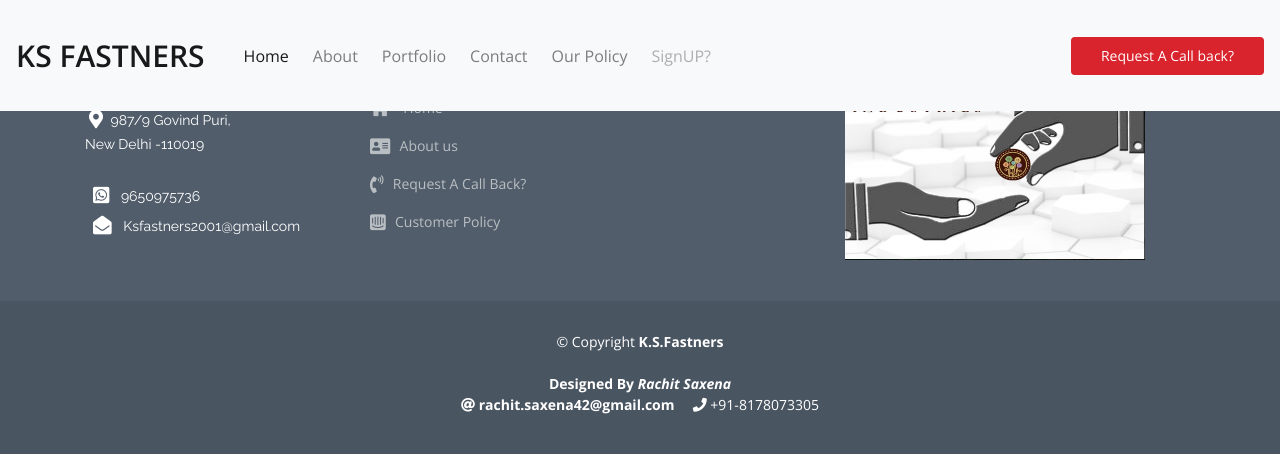
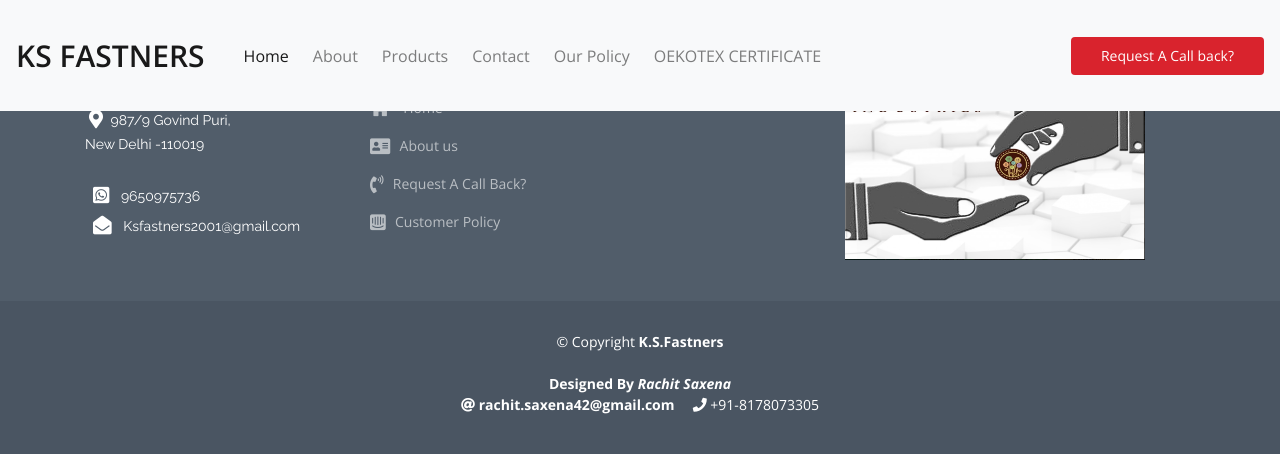
Before and after one commit to ImLordImpaler/KS_MAINTAIN_1, a Django app: template basic/templates/basic/new/product-base.html in a window 1280 px wide. Shown: the top 454 px of the page. Run offline with Django 3.2, Linux system fonts and the light colour scheme; the template is opened without the code that fills it, so the values that code supplies are empty; some libraries are stand-ins or nearby versions.

Commit message:
Update header-1.html

```diff
--- a/basic/templates/basic/new/header-1.html
+++ b/basic/templates/basic/new/header-1.html
@@ -22,7 +22,7 @@
               <a class="nav-link" href="{%url 'about'%}">About </a>
             </li>
             <li class='nav-item pl-2'>
-              <a class='nav-link' href="{% url 'home'%}">Portfolio </a>
+              <a class='nav-link' href="{% url 'home'%}">Products </a>
             </li>
             <li class='nav-item pl-2'>
               <a class='nav-link' href="{% url 'home'%}">Contact</a>
@@ -31,7 +31,7 @@
               <a class='nav-link' href="{% url 'policy' %}">Our Policy</a>
             </li>
             <li class="nav-item pl-2">
-              <a class="nav-link disabled" href="#">SignUP?</a>
+              <a class="nav-link" href="#">OEKOTEX CERTIFICATE</a>
             </li>
 
           </ul>
```
